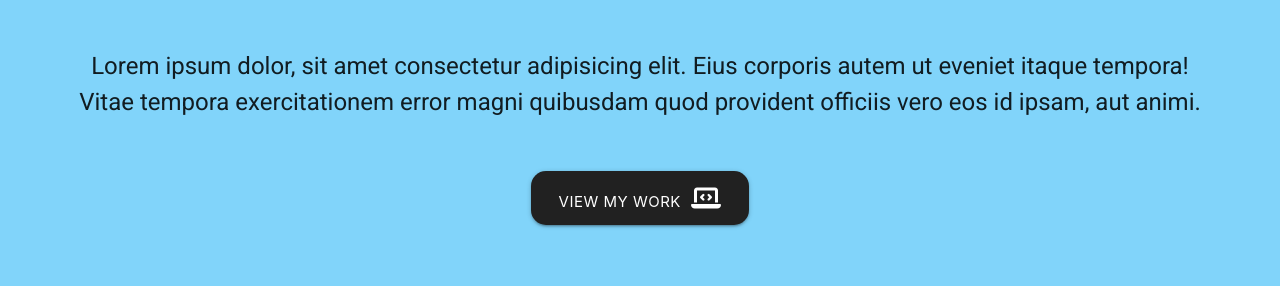
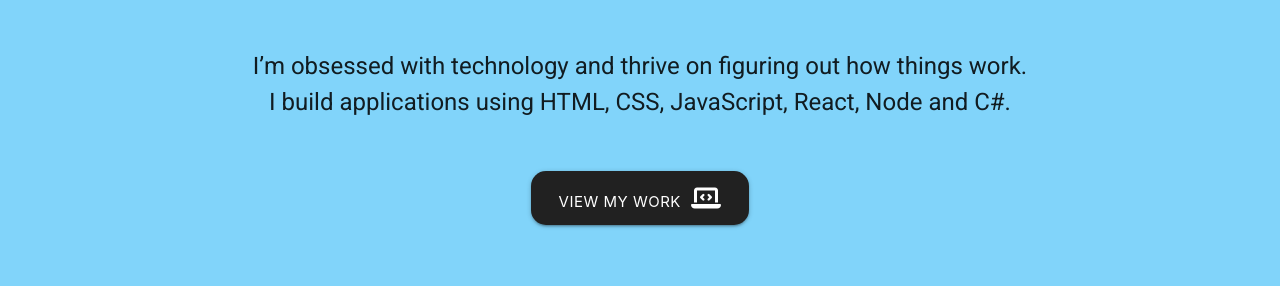
Before and after one commit to ashryan/portfolio, a plain HTML site: page index.html in a window 1280 px wide. Shown: the part 219-505 px from the top of the page. Drawn offline with nearby package versions, Linux system fonts and the light colour scheme.

Commit message:
added subtext

```diff
--- a/index.html
+++ b/index.html
@@ -37,7 +37,7 @@
         <main id="main">
             <h1 class="main-h1">Hi, I'm <span id="name">Ash Ryan</span>. <br>I'm a web developer.</h1>
 
-            <p class="main-p">Lorem ipsum dolor, sit amet consectetur adipisicing elit. Eius corporis autem ut eveniet itaque tempora!<br> Vitae tempora exercitationem error magni quibusdam quod provident officiis vero eos id ipsam, aut animi. </p>
+            <p class="main-p">I’m obsessed with technology and thrive on figuring out how things work.<br> I build applications using HTML, CSS, JavaScript, React, Node and C#. </p>
             </div>
 
             <a href="#projects" class="waves-effect waves-light btn-large">View My Work<i class="fas fa-laptop-code"></i> </a>
```
